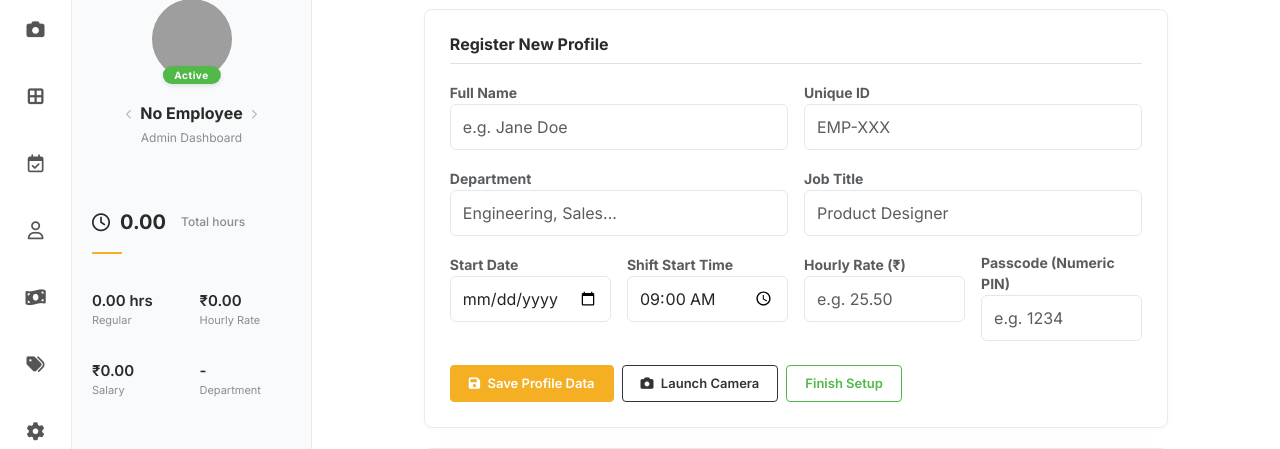
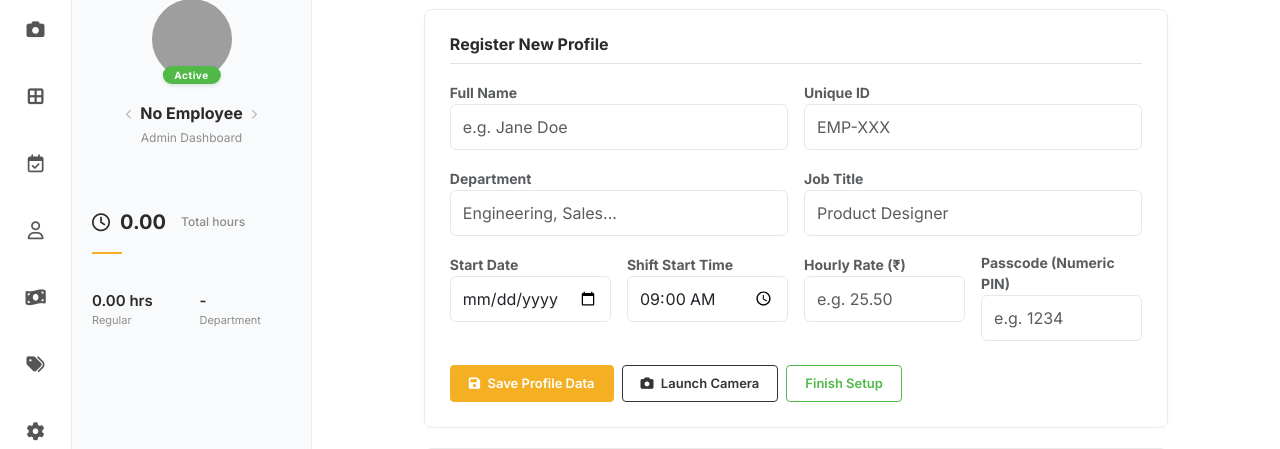
Before and after one commit to Prayag2006/Raj-Chemist, a Flask app: page /add_employee in a window 1280 px wide. Shown: the part 104-553 px from the top of the page. Run offline with Flask 3, Linux system fonts and the light colour scheme; the visitor is signed in with stand-in values (Sample User, id 1); data that the repository does not hold is empty; parts of the project's set-up code (start-up, migrations or seed data) failed here and were passed over; some web fonts are replaced; grey boxes are pictures that could not be loaded.

Commit message:
UI: Remove Hourly Rate and Salary displays from sidebar

```diff
--- a/templates/base.html
+++ b/templates/base.html
@@ -100,18 +100,6 @@
           </div>
           <div class="col-6">
             <div class="stat-box">
-              <div class="val" id="sidebar_rate">{{ sb_rate|default('₹0.00') }}</div>
-              <div class="key">Hourly Rate</div>
-            </div>
-          </div>
-          <div class="col-6">
-            <div class="stat-box">
-              <div class="val" id="sidebar_salary">{{ sb_salary|default('₹0.00') }}</div>
-              <div class="key">Salary</div>
-            </div>
-          </div>
-          <div class="col-6">
-            <div class="stat-box">
               <div class="val" id="sidebar_dept">{{ sb_dept|default('-') }}</div>
               <div class="key">Department</div>
             </div>
@@ -156,8 +144,6 @@
       document.getElementById("sidebar_role").innerText = "Admin Dashboard";
       document.getElementById("sidebar_total_hours").innerText = "0.00";
       document.getElementById("sidebar_regular_hours").innerText = "0.00 hrs";
-      document.getElementById("sidebar_rate").innerText = "₹0.00";
-      document.getElementById("sidebar_salary").innerText = "₹0.00";
       document.getElementById("sidebar_dept").innerText = "-";
       const avatar = document.getElementById("sidebar_avatar");
       if (avatar) {
@@ -181,8 +167,6 @@
           document.getElementById("sidebar_role").innerText = data.role;
           document.getElementById("sidebar_total_hours").innerText = data.total_hours;
           document.getElementById("sidebar_regular_hours").innerText = data.regular_hours;
-          document.getElementById("sidebar_rate").innerText = data.rate;
-          document.getElementById("sidebar_salary").innerText = data.salary;
           document.getElementById("sidebar_dept").innerText = data.dept;
 
           // Initials badge was removed from DOM
```
